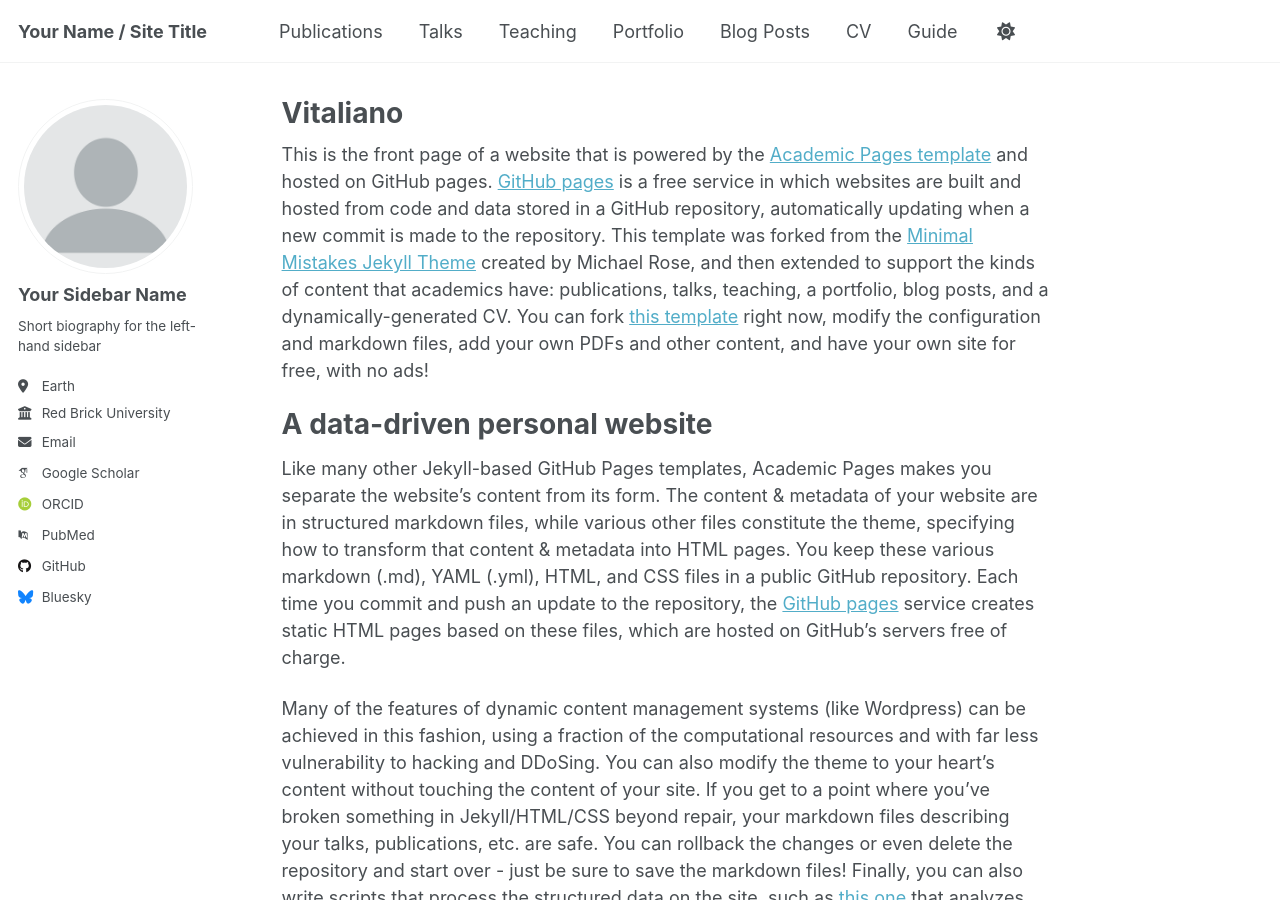
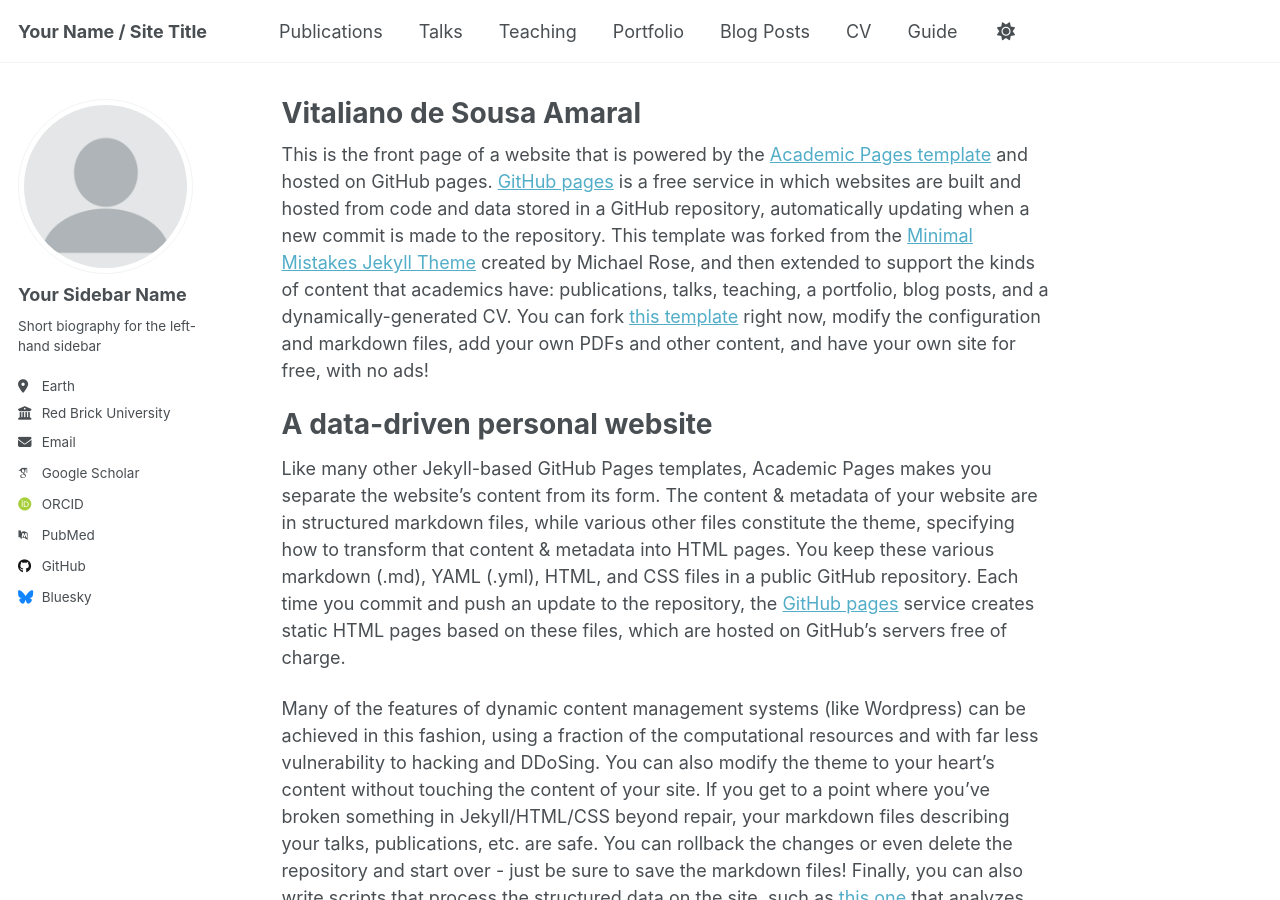
Before and after one commit to vitalianoamaral/vitalianoamaral.github.io, a Jekyll site: the page built from _pages/about.md, in a window 1280 px wide and 900 px high. Built offline with Jekyll 4.4.1, drawn with Linux system fonts in a browser that asks for light colours; some web fonts are replaced.

Commit message:
Update about.md

```diff
--- a/_pages/about.md
+++ b/_pages/about.md
@@ -1,6 +1,6 @@
 ---
 permalink: /
-title: "Vitaliano"
+title: "Vitaliano de Sousa Amaral"
 author_profile: true
 redirect_from:
   - /about/
```
